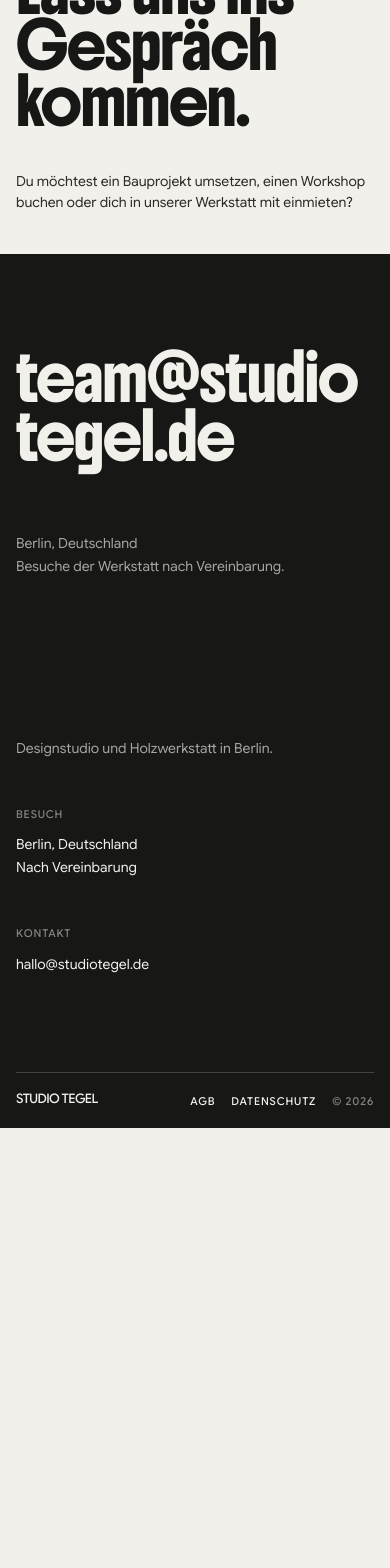
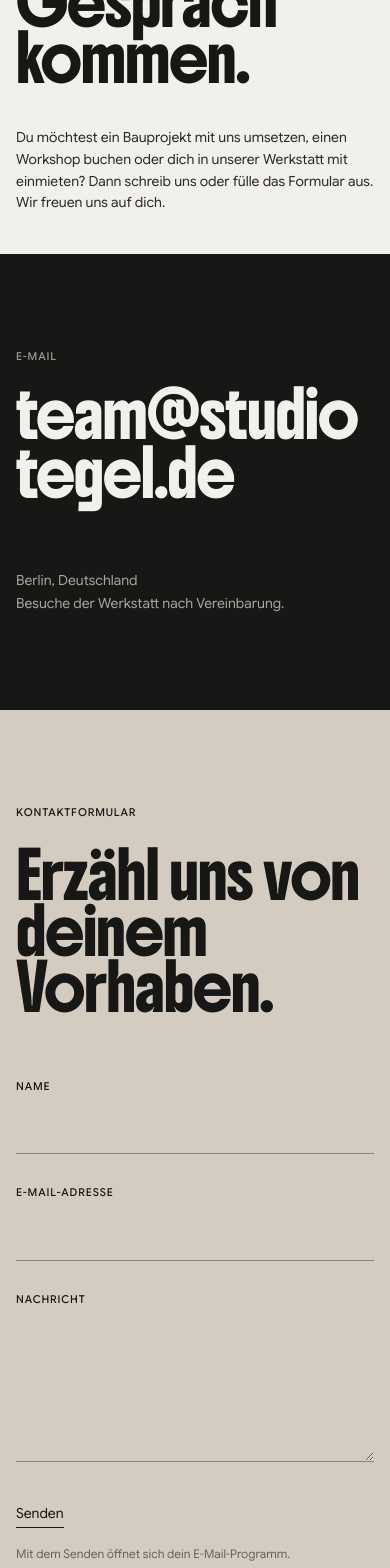
Before and after one commit to brandonhaslegs/studio-tegel, a Next.js app: page /contact in a window 390 px wide. Shown: the part 320-1888 px from the top of the page. Before the commit the page ends 1448 px from the top, so only its background shows below. Built offline with nearby package versions, Linux system fonts and the light colour scheme.

Commit message:
Restore contact form content

```diff
--- a/src/app/contact/page.tsx
+++ b/src/app/contact/page.tsx
@@ -1,4 +1,48 @@
 import { Footer } from "@/components/footer";
 import { PageIntro } from "@/components/page-intro";
 
-export default function ContactPage() { return <main><PageIntro eyebrow="Kontakt" title="Lass uns ins Gespräch kommen.">Du möchtest ein Bauprojekt umsetzen, einen Workshop buchen oder dich in unserer Werkstatt mit einmieten?</PageIntro><section className="page-grid bg-ink py-24 text-paper md:py-40"><div className="col-span-12 md:col-span-7 md:col-start-4"><a className="display-medium break-words underline decoration-paper/35 underline-offset-[0.15em]" href="mailto:team@studiotegel.de">team@studiotegel.de</a><p className="mt-16 text-sm leading-relaxed text-paper/65">Berlin, Deutschland<br />Besuche der Werkstatt nach Vereinbarung.</p></div></section><Footer /></main>; }
+export default function ContactPage() {
+  return (
+    <main>
+      <PageIntro eyebrow="Kontakt" title="Lass uns ins Gespräch kommen.">
+        Du möchtest ein Bauprojekt mit uns umsetzen, einen Workshop buchen oder dich in unserer Werkstatt mit einmieten? Dann schreib uns oder fülle das Formular aus. Wir freuen uns auf dich.
+      </PageIntro>
+
+      <section className="page-grid bg-ink py-24 text-paper md:py-40">
+        <div className="col-span-12 md:col-span-7 md:col-start-4">
+          <p className="eyebrow mb-6 text-paper/60">E-Mail</p>
+          <a className="display-medium break-words underline decoration-paper/35 underline-offset-[0.15em]" href="mailto:team@studiotegel.de">team@studiotegel.de</a>
+          <p className="mt-16 text-sm leading-relaxed text-paper/65">Berlin, Deutschland<br />Besuche der Werkstatt nach Vereinbarung.</p>
+        </div>
+      </section>
+
+      <section className="page-grid bg-[#d4ccc0] py-24 md:py-40">
+        <div className="col-span-12 md:col-span-7 md:col-start-4">
+          <p className="eyebrow mb-7">Kontaktformular</p>
+          <h2 className="display-medium max-w-3xl text-5xl md:text-7xl">Erzähl uns von deinem Vorhaben.</h2>
+
+          <form action="mailto:team@studiotegel.de" className="mt-16 grid gap-8 md:grid-cols-2" encType="text/plain" method="post">
+            <div>
+              <label className="eyebrow mb-3 block" htmlFor="name">Name</label>
+              <input className="w-full border-b border-ink/40 bg-transparent py-3 text-base outline-none transition-colors focus:border-ink" id="name" name="Name" required type="text" />
+            </div>
+            <div>
+              <label className="eyebrow mb-3 block" htmlFor="email">E-Mail-Adresse</label>
+              <input className="w-full border-b border-ink/40 bg-transparent py-3 text-base outline-none transition-colors focus:border-ink" id="email" name="E-Mail-Adresse" required type="email" />
+            </div>
+            <div className="md:col-span-2">
+              <label className="eyebrow mb-3 block" htmlFor="message">Nachricht</label>
+              <textarea className="min-h-36 w-full resize-y border-b border-ink/40 bg-transparent py-3 text-base outline-none transition-colors focus:border-ink" id="message" name="Nachricht" required />
+            </div>
+            <div className="md:col-span-2">
+              <button className="border-b border-ink pb-1 text-sm transition-opacity hover:opacity-60" type="submit">Senden</button>
+              <p className="mt-4 text-xs leading-relaxed text-charcoal/65">Mit dem Senden öffnet sich dein E-Mail-Programm.</p>
+            </div>
+          </form>
+        </div>
+      </section>
+
+      <Footer />
+    </main>
+  );
+}
```
